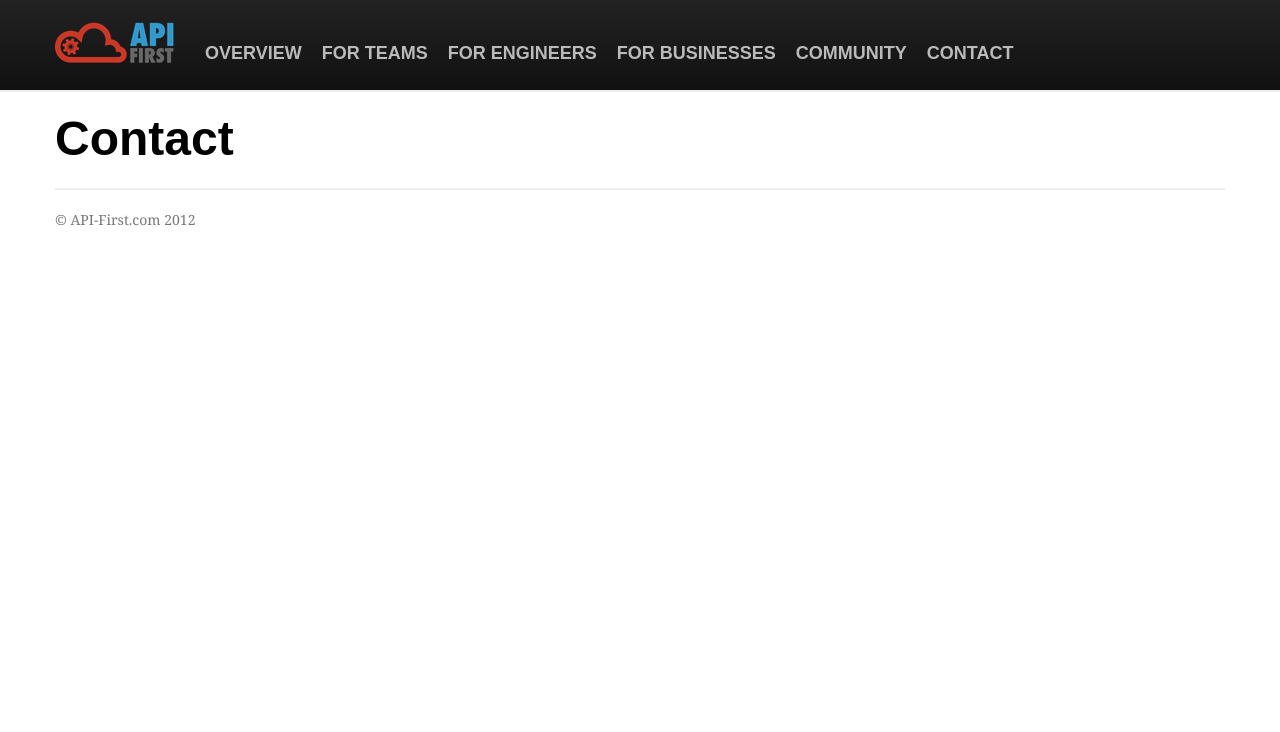
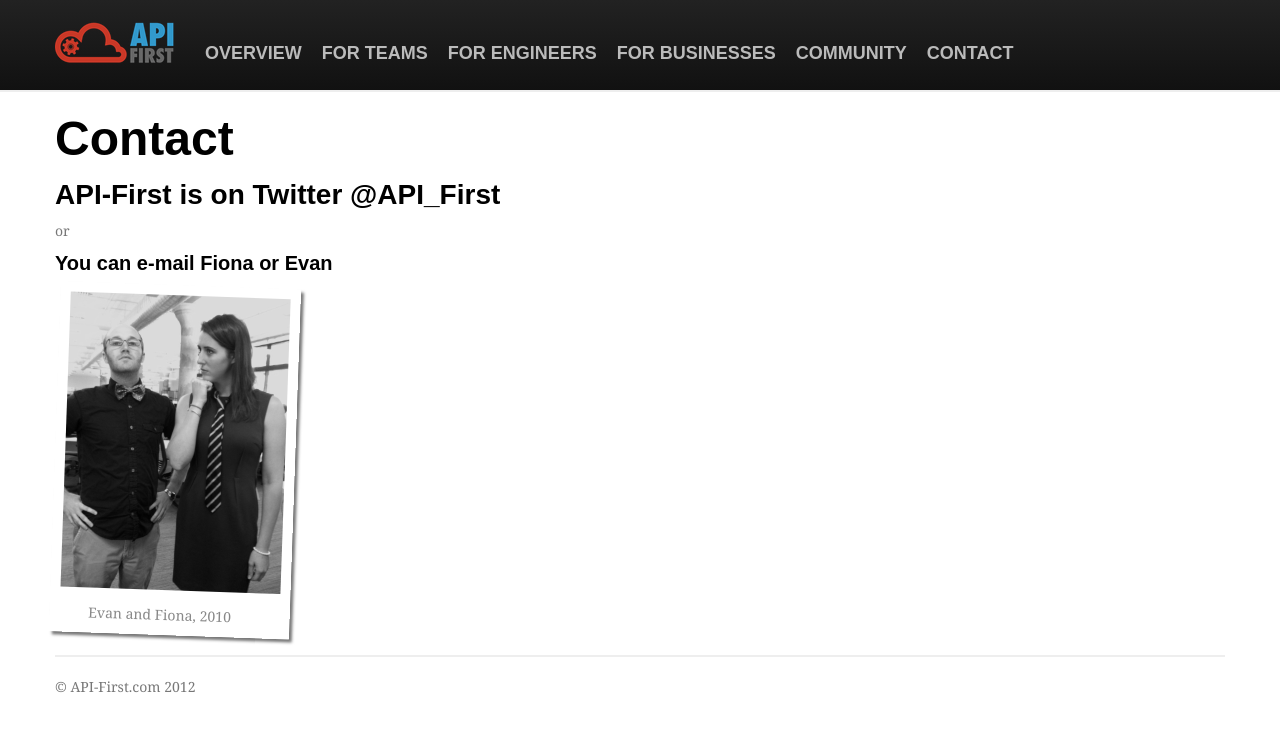
Before and after one commit to evantahler/api-first, a Jekyll site: the page built from pages/contact.md, in a window 1280 px wide. Shown: the top 732 px of the page. Built offline with Jekyll 4.4.1, drawn with Linux system fonts in a browser that asks for light colours; some web fonts are replaced; Markdown is read by kramdown in place of the engine named in the settings.

Commit message:
contact page

```diff
--- a/css/app.css
+++ b/css/app.css
@@ -5,3 +5,34 @@
 .nav li{
 	margin-top: 23px;
 }
+
+.polaroid {
+  position: relative;
+  width: 220px;
+    transform:rotate(2deg);
+    -ms-transform:rotate(2deg);
+    -moz-transform:rotate(2deg);
+    -webkit-transform:rotate(2deg);
+    -o-transform:rotate(2deg);
+}
+
+.highlight {
+  background-color: rgb(248, 248, 248);
+}
+
+.polaroid img {
+  border: 10px solid #fff;
+  border-bottom: 45px solid #fff;
+  -webkit-box-shadow: 3px 3px 3px #777;
+     -moz-box-shadow: 3px 3px 3px #777;
+          box-shadow: 3px 3px 3px #777;
+}
+
+.polaroid p {
+  position: absolute;
+  text-align: center;
+  width: 100%;
+  bottom: 0px;
+  font: 400 18px/1;
+  color: #888;
+}
--- a/pages/contact.md
+++ b/pages/contact.md
@@ -4,3 +4,14 @@ title: API First - Contact
 ---
 
 # Contact
+
+### API-First is on Twitter [@API_First](http://twitter.com/api_first)
+
+or
+
+#### You can e-mail [Fiona](mailto:fiona@api-first.com) or [Evan](mailto:evan@api-first.com)
+
+<div class="polaroid">
+  <p>Evan and Fiona, 2010</p>
+  <img src="/images/ties.jpg" />
+</div>
```
Also changed, not shown: images/ties.jpg (added).
